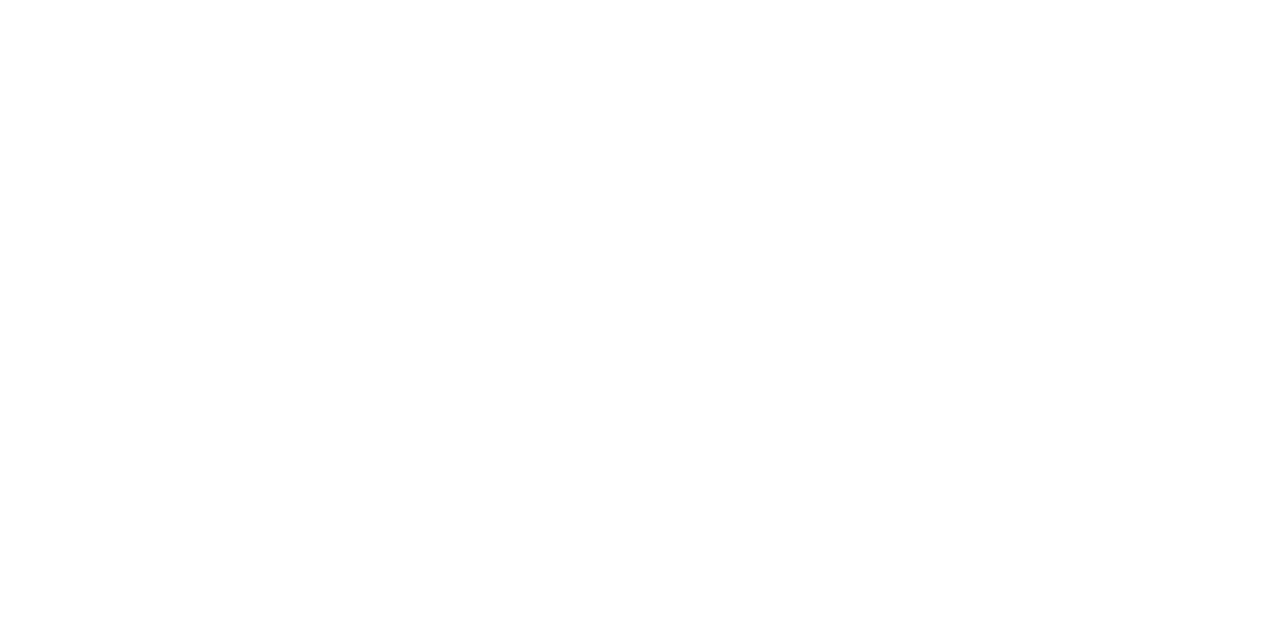
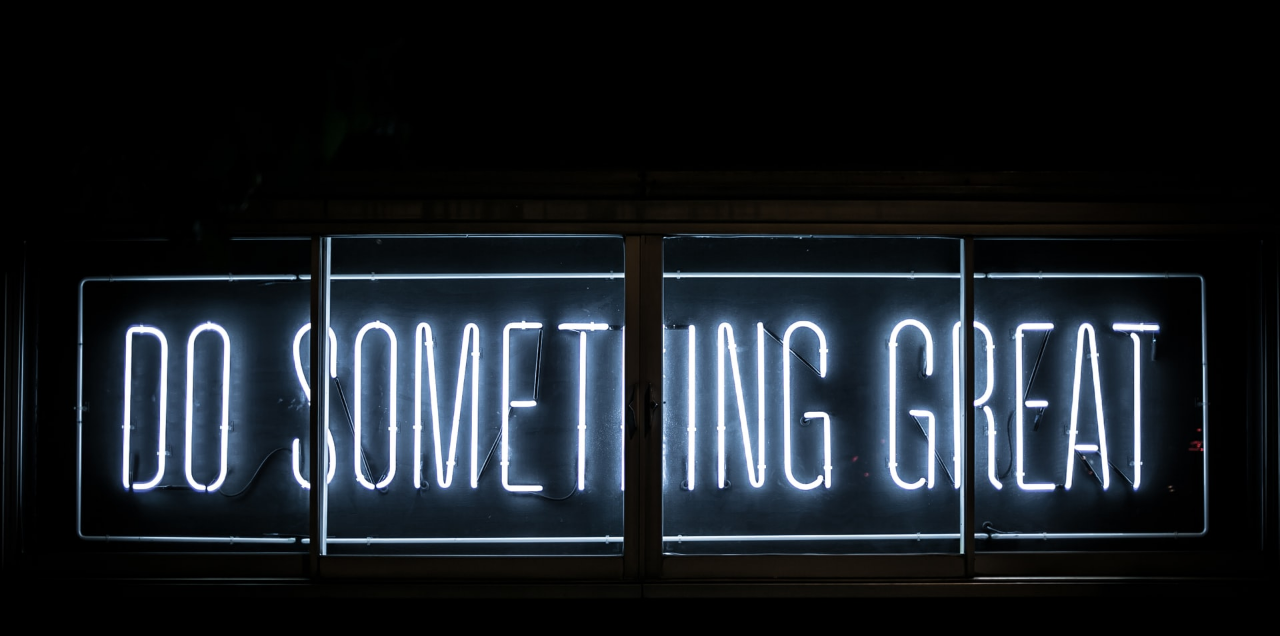
Before and after one commit to daudi13/daudi, a React (Create React App) app: page / in a window 1280 px wide. Shown: the top 636 px of the page. Built offline with nearby package versions, Linux system fonts and the light colour scheme.

Commit message:
Add basic styling

```diff
--- a/src/App.css
+++ b/src/App.css
@@ -1,38 +1,13 @@
-.App {
-  text-align: center;
+* {
+  margin: 0;
+  padding: 0;
+  box-sizing: border-box;
 }
 
-.App-logo {
-  height: 40vmin;
-  pointer-events: none;
+.App {
+  height: 100vh;
+  width: 100%;
+  background-image: url(./components/clark-tibbs-oqStl2L5oxI-unsplash.jpg);
+  background-size: cover;
+  background-position: center;
 }
-
-@media (prefers-reduced-motion: no-preference) {
-  .App-logo {
-    animation: App-logo-spin infinite 20s linear;
-  }
-}
-
-.App-header {
-  background-color: #282c34;
-  min-height: 100vh;
-  display: flex;
-  flex-direction: column;
-  align-items: center;
-  justify-content: center;
-  font-size: calc(10px + 2vmin);
-  color: white;
-}
-
-.App-link {
-  color: #61dafb;
-}
-
-@keyframes App-logo-spin {
-  from {
-    transform: rotate(0deg);
-  }
-  to {
-    transform: rotate(360deg);
-  }
-}
```
